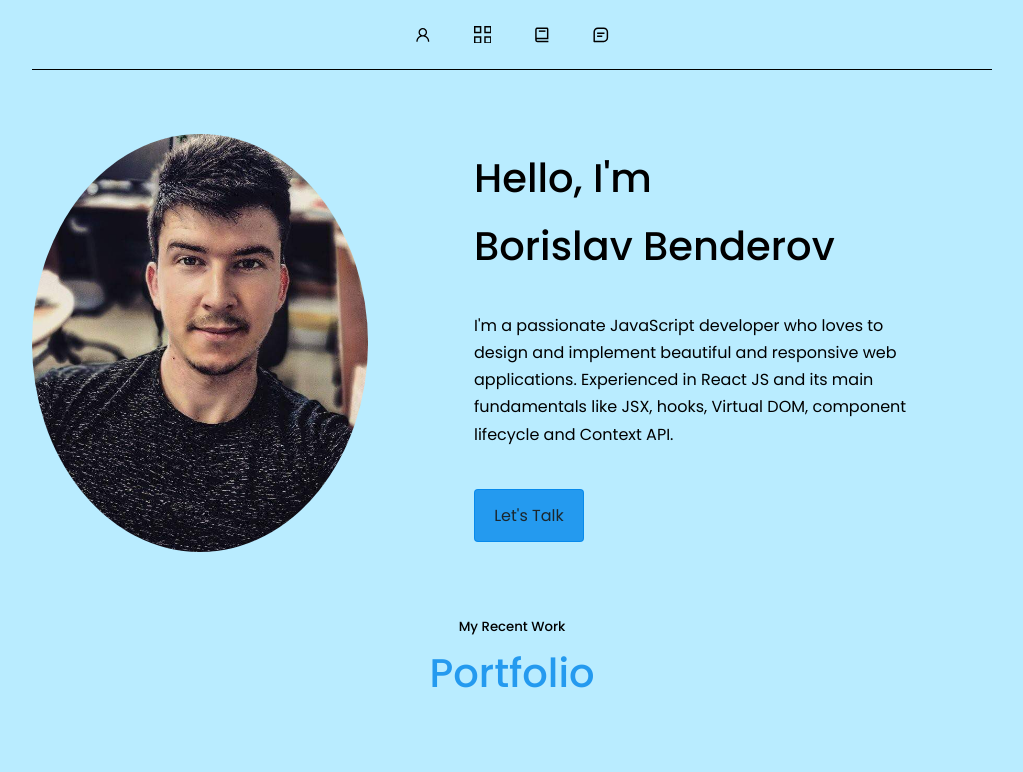
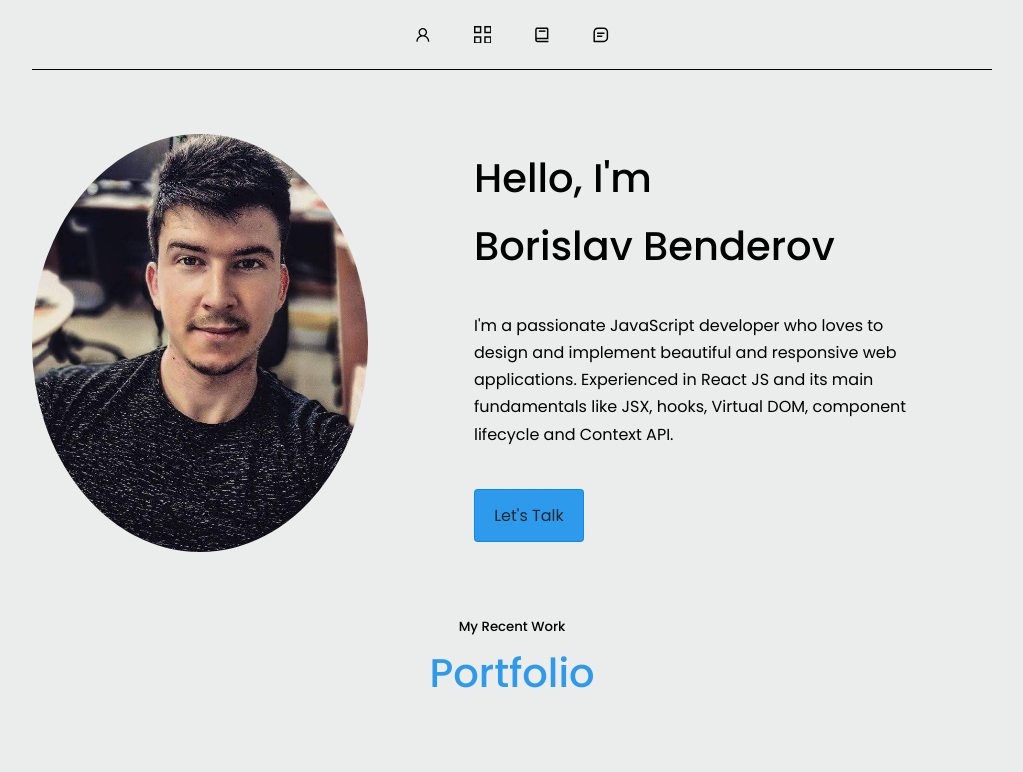
Before and after one commit to BorislavBenderov/my-react-portfolio, a React (Create React App) app: page / in a window 1280 px wide. Shown: the top 772 px of the page, without its empty margins (128-1151 px from the left). Built offline with nearby package versions, Linux system fonts and the light colour scheme.

Commit message:
Change background color

```diff
--- a/src/index.css
+++ b/src/index.css
@@ -35,7 +35,7 @@ html {
 
 body {
     font-family: 'Poppins', sans-serif;
-    background: rgba(174, 233, 255, 0.864);
+    background: rgba(232, 234, 234, 0.864);
     color: black;
     line-height: 1.7;
 }
```
